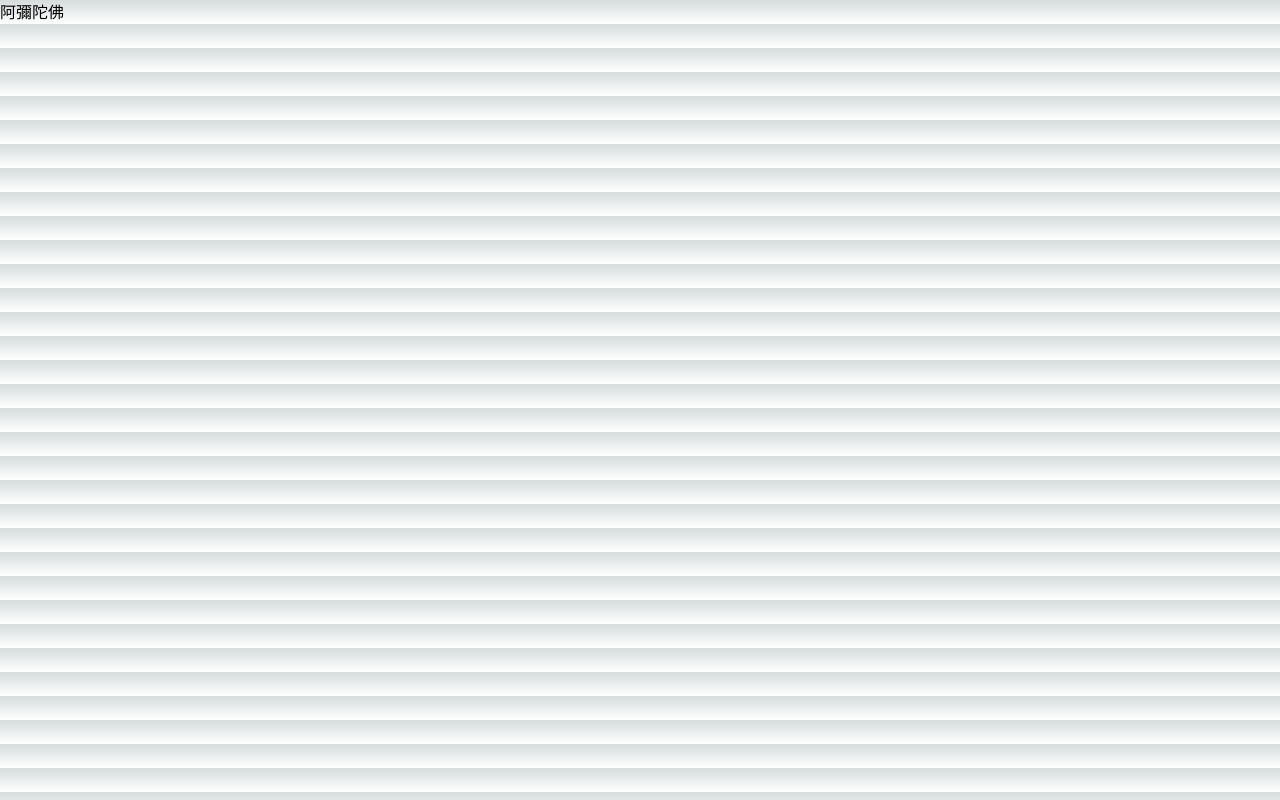
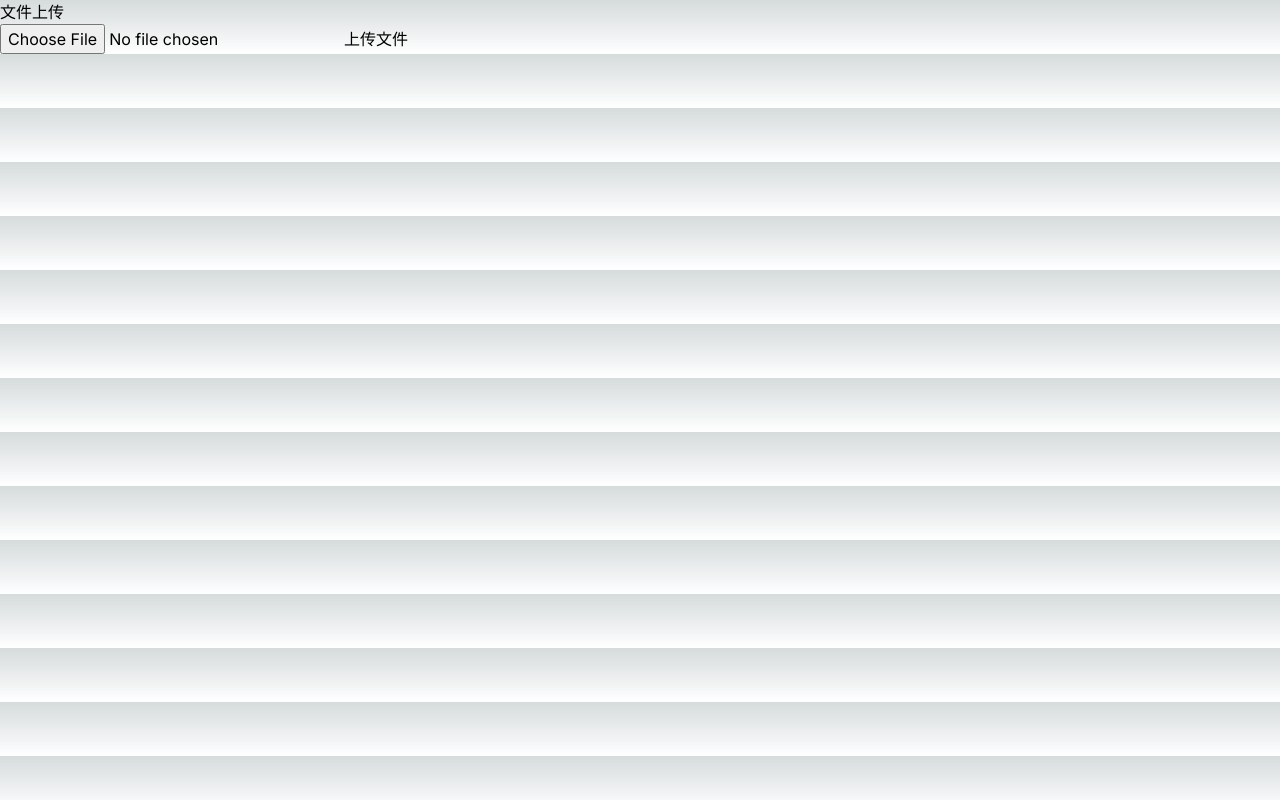
Before and after one commit to foo2023/test, a Next.js app: page / in a window 1280 px wide. Built offline with nearby package versions, Linux system fonts and the light colour scheme.

Commit message:
uploadImg

```diff
--- a/src/app/page.tsx
+++ b/src/app/page.tsx
@@ -1,9 +1,41 @@
 import Image from "next/image";
+import { useState } from 'react';
 
 export default function Home() {
+  const API_URL = "https://api.cloudflare.com/client/v4/accounts/74681b1257b9e7257184cf2928ba7f0a/images/v1";
+  const TOKEN = "hhBhxJPWZ2t57AfLECuPsE8PR3YQrmG0bwEnUwSQ";
+
+  const [file, setFile] = useState(null);
+
+  // 处理文件选择
+  const handleFileChange = (event) => {
+    setFile(event.target.files[0]);
+  };
+
+  async function handleFileUpload() {
+    if (!file) {
+      alert('请先选择文件');
+      return;
+    }
+
+    const bytes = await file.bytes();
+
+    const formData = new FormData();
+    formData.append('file', new File([bytes], 'image.png'));
+
+    const response = await fetch(API_URL, {
+      method: 'POST',
+      headers: {
+        'Authorization': `Bearer ${TOKEN}`,
+      },
+      body: formData,
+    });
+  }
   return (
     <div>
-      阿彌陀佛
+      <h1>文件上传</h1>
+      <input type="file" onChange={handleFileChange} />
+      <button onClick={handleFileUpload}>上传文件</button>
     </div>
   );
 }
```
